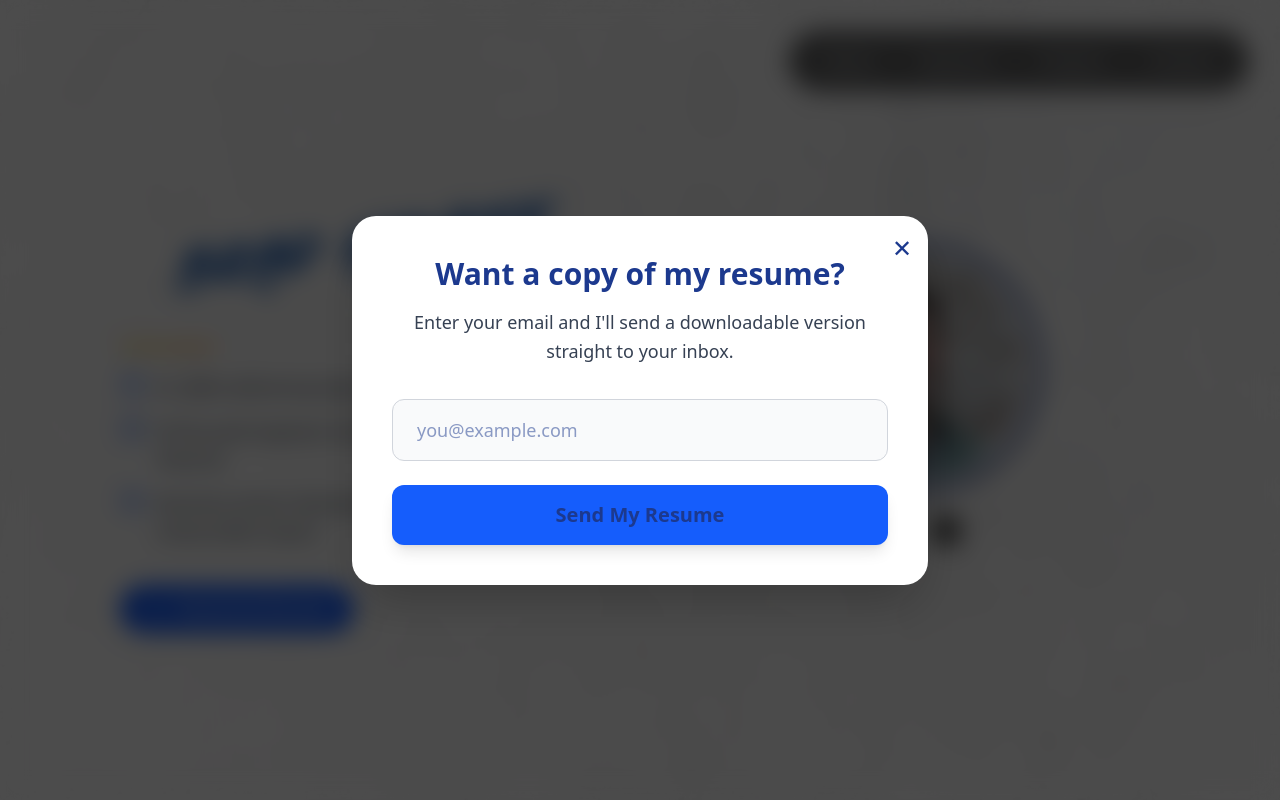
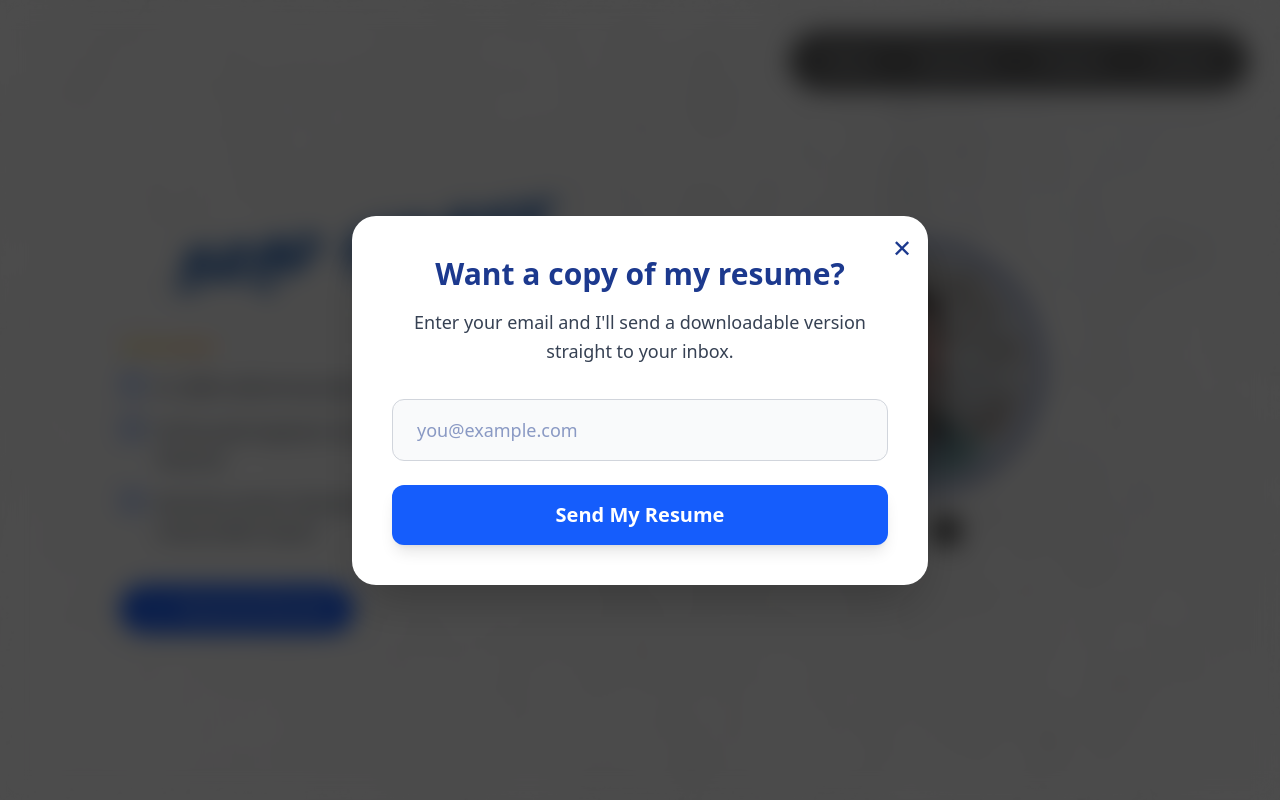
Before and after one commit to bhankee/portfolio-site, a Next.js app: page / in a window 1280 px wide. Shown: the top 800 px of the page. Built offline with nearby package versions, Linux system fonts and the light colour scheme.

Commit message:
botton color

```diff
--- a/app/components/EmailCaptureModal.tsx
+++ b/app/components/EmailCaptureModal.tsx
@@ -128,7 +128,7 @@ export default function EmailCaptureModal() {
               <button
                 type="submit"
                 disabled={status === "sending"}
-                className="w-full py-4 text-xl rounded-xl bg-blue-600 hover:bg-blue-500 text-white font-semibold shadow-lg transition transform hover:scale-[1.02] flex items-center justify-center gap-3 disabled:opacity-70"
+                className="w-full py-4 text-xl rounded-xl bg-blue-600 hover:bg-blue-500 !text-white font-semibold shadow-lg transition transform hover:scale-[1.02] flex items-center justify-center gap-3 disabled:opacity-70"
               >
                 {status === "sending" ? (
                   <>
```
